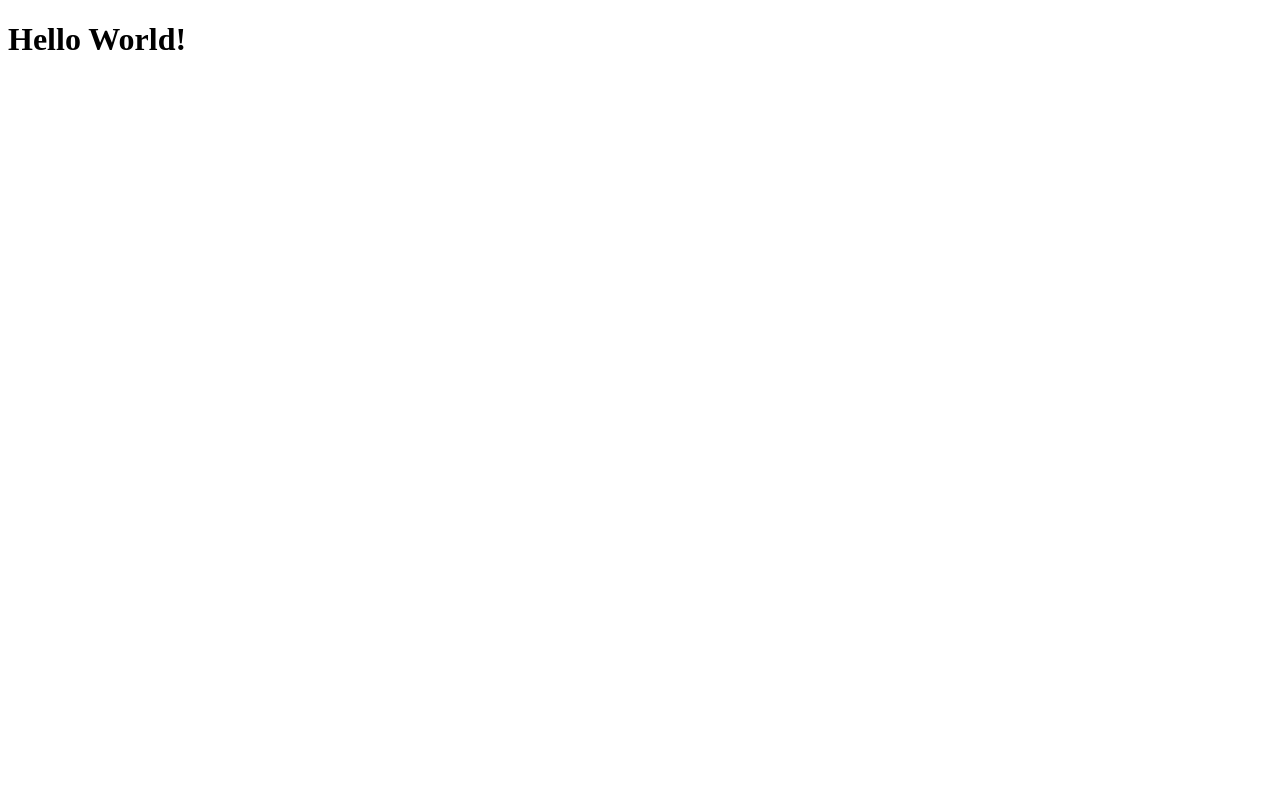
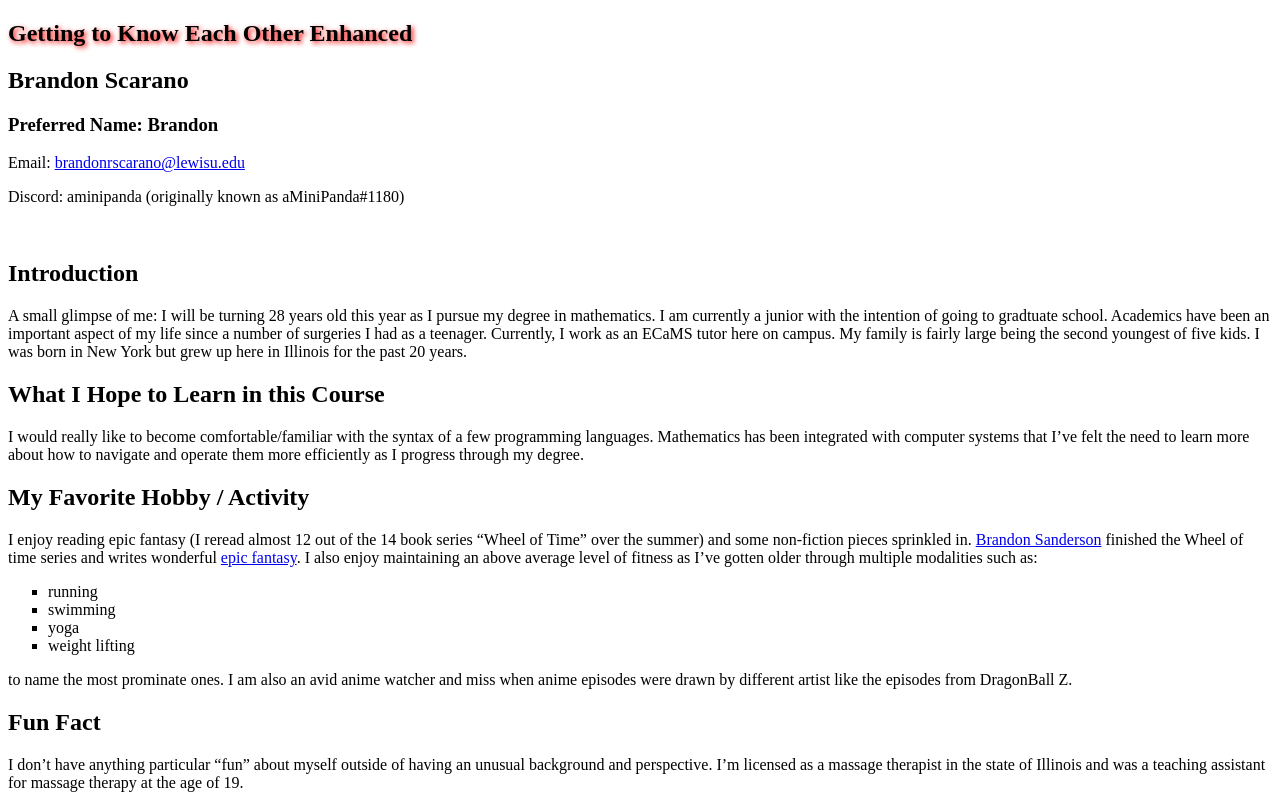
Before and after one commit to aMiniSpell/GTKEOE, a plain HTML site: page index.html in a window 1280 px wide. Drawn offline with Linux system fonts and the light colour scheme.

Commit message:
Update index and CSS

```diff
--- a/index.html
+++ b/index.html
@@ -2,10 +2,56 @@
 <html lang="en">
 <head>
     <meta charset="UTF-8">
-    <title>My First Page</title>
-    <link rel="sytlesheet"
+    <title>GTKEOE</title>
+    <link rel="stylesheet" href="me.css">
 </head>
 <body>
-    <h1>Hello World!</h1>
+    <section>
+        <h1>Getting to Know Each Other Enhanced</h1>
+        <h2>Brandon Scarano</h2>
+        <h3>Preferred Name: Brandon</h3>
+
+        <p>Email: <a href="mailto:brandonrscarano@lewisu.edu">brandonrscarano@lewisu.edu</a></p>
+        <p>Discord: aminipanda (originally known as aMiniPanda#1180)</p>
+    </section>
+    <br>
+        <h2>Introduction</h2>
+    <p>A small glimpse of me: I will be turning 28 years old this year as I pursue my degree in
+        mathematics. I am currently a junior with the intention of going to gradtuate school.
+        Academics have been an important aspect of my life since a number of surgeries I had as
+        a teenager. Currently, I work as an ECaMS tutor here on campus. My family is fairly large
+        being the second youngest of five kids. I was born
+        in New York but grew up here in Illinois for the past 20 years.
+    </p>
+    <h2>What I Hope to Learn in this Course</h2>
+    <p>I would really like to become comfortable/familiar with the syntax of a few programming
+        languages. Mathematics has been integrated with computer systems that I’ve felt the need
+        to learn more about how to navigate and operate them more efficiently as I progress through
+        my degree.
+    </p>
+    <h2>My Favorite Hobby / Activity</h2>
+    <p>I enjoy reading epic fantasy (I reread almost 12 out of the 14 book series “Wheel of Time”
+        over the summer) and some non-fiction pieces sprinkled in.
+        <a href="https://www.brandonsanderson.com/pages/books-and-art" target="_blank">Brandon Sanderson</a>
+        finished the Wheel of time series and writes wonderful
+        <a href="https://www.campfirewriting.com/codex/epic-fantasy" target="_blank">epic fantasy</a>.
+        I also enjoy maintaining an above average level of fitness as I’ve gotten older through multiple
+        modalities such as:
+        <ul class="square-list">
+            <li>running</li>
+            <li>swimming</li>
+            <li>yoga</li>
+            <li>weight lifting</li>
+        </ul>
+        to name the most prominate ones.
+        I am also an avid anime
+        watcher and miss when anime episodes were drawn by different artist like the episodes from
+        DragonBall Z.
+    </p>
+    <h2>Fun Fact</h2>
+    <p>I don’t have anything particular “fun” about myself outside of having an unusual background
+        and perspective. I’m licensed as a massage therapist in the state of Illinois and was a
+        teaching assistant for massage therapy at the age of 19.
+    </p>
 </body>
 </html>
--- /dev/null
+++ b/me.css
@@ -0,0 +1,30 @@
+h1{
+    text-shadow: 2px 2px 5px red;
+}
+img.center {
+    display:block;
+    margin-left: auto;
+    margin-right: auto;
+    width: 18%;
+}
+img.right {
+    display: block;
+    margin-left: auto;
+    margin-right: right;
+    width: 8%;
+}
+h3{
+
+}
+p{
+    font-family:'Times New Roman', Times, serif;
+    text-align:left;
+}
+section{
+    display:block;
+    margin-left: auto;
+    margin-right: auto;
+}
+ul.square-list {
+    list-style-type: square;
+}
```
